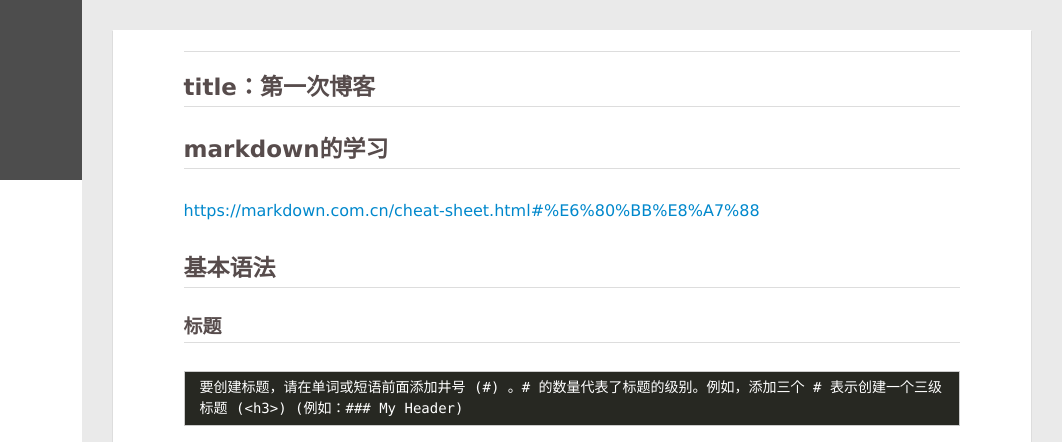
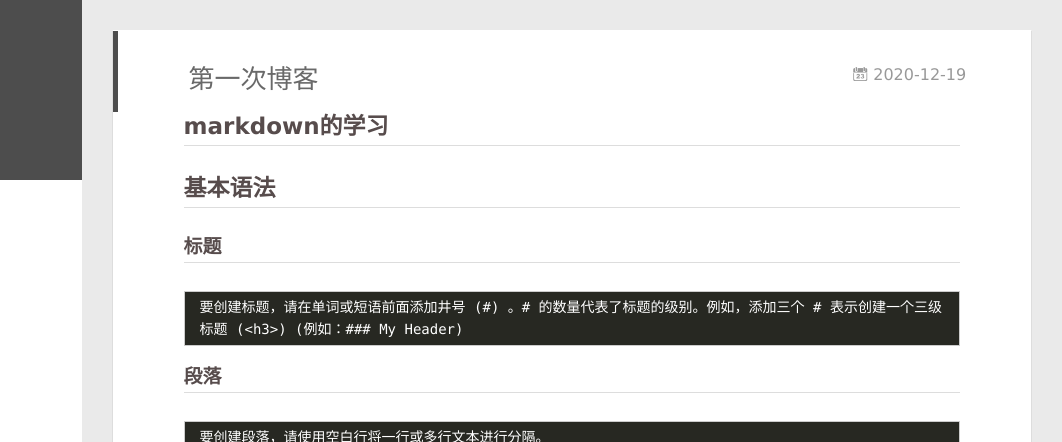
Before and after one commit to hanboyd/hanboyd.github.io, a plain HTML site: page index.html in a window 1280 px wide. Shown: the top 442 px of the page, 218-1280 px from the left. Drawn offline with Linux system fonts and the light colour scheme; no server answers.

Commit message:
Site updated: 2020-12-19 19:25:05

```diff
--- a/index.html
+++ b/index.html
@@ -151,11 +151,24 @@
     <article id="post-第一次博客" class="article article-type-post  article-index" itemscope itemprop="blogPost">
   <div class="article-inner">
 
+      <header class="article-header">
+
+
+    <h1 itemprop="name">
+      <a class="article-title" href="/2020/12/19/%E7%AC%AC%E4%B8%80%E6%AC%A1%E5%8D%9A%E5%AE%A2/">第一次博客</a>
+    </h1>
+
+
+
+        <a href="/2020/12/19/%E7%AC%AC%E4%B8%80%E6%AC%A1%E5%8D%9A%E5%AE%A2/" class="archive-article-date">
+  	<time datetime="2020-12-19T10:32:55.502Z" itemprop="datePublished"><i class="icon-calendar icon"></i>2020-12-19</time>
+</a>
+
+      </header>
+
     <div class="article-entry" itemprop="articleBody">
 
-        <hr>
-<h2 id="title：第一次博客"><a href="#title：第一次博客" class="headerlink" title="title：第一次博客"></a>title：第一次博客</h2><h2 id="markdown的学习"><a href="#markdown的学习" class="headerlink" title="markdown的学习"></a><strong>markdown的学习</strong></h2><p><a target="_blank" rel="noopener" href="https://markdown.com.cn/cheat-sheet.html#%E6%80%BB%E8%A7%88">https://markdown.com.cn/cheat-sheet.html#%E6%80%BB%E8%A7%88</a>   </p>
-<h2 id="基本语法"><a href="#基本语法" class="headerlink" title="基本语法"></a>基本语法</h2><h3 id="标题"><a href="#标题" class="headerlink" title="标题"></a>标题</h3><pre><code>要创建标题，请在单词或短语前面添加井号 (#) 。# 的数量代表了标题的级别。例如，添加三个 # 表示创建一个三级标题 (&lt;h3&gt;) (例如：### My Header)  </code></pre>
+        <h2 id="markdown的学习"><a href="#markdown的学习" class="headerlink" title="markdown的学习"></a><strong>markdown的学习</strong></h2><h2 id="基本语法"><a href="#基本语法" class="headerlink" title="基本语法"></a>基本语法</h2><h3 id="标题"><a href="#标题" class="headerlink" title="标题"></a>标题</h3><pre><code>要创建标题，请在单词或短语前面添加井号 (#) 。# 的数量代表了标题的级别。例如，添加三个 # 表示创建一个三级标题 (&lt;h3&gt;) (例如：### My Header)  </code></pre>
 <h3 id="段落"><a href="#段落" class="headerlink" title="段落"></a>段落</h3><pre><code>要创建段落，请使用空白行将一行或多行文本进行分隔。  </code></pre>
 <h3 id="换行"><a href="#换行" class="headerlink" title="换行"></a>换行</h3><pre><code>在一行的末尾添加两个或多个空格，然后按回车键,即可创建一个换行(&lt;br&gt;)。</code></pre>
 <h3 id="强调"><a href="#强调" class="headerlink" title="强调"></a>强调</h3><pre><code>1.加粗部分的两侧各添加两个星号（asterisks）。
@@ -200,6 +213,8 @@
 <h3 id="图片"><a href="#图片" class="headerlink" title="图片"></a>图片</h3><pre><code>插入图片Markdown语法代码：![图片alt](图片链接 &quot;图片title&quot;)。</code></pre>
 <h3 id="转义字符"><a href="#转义字符" class="headerlink" title="转义字符"></a>转义字符</h3><pre><code>要显示原本用于格式化 Markdown 文档的字符，请在字符前面添加反斜杠字符 () 。</code></pre>
 <h3 id="内嵌HTML标签"><a href="#内嵌HTML标签" class="headerlink" title="内嵌HTML标签"></a>内嵌HTML标签</h3><pre><code>在 HTML 块级标签内不能使用 Markdown 语法</code></pre>
+<hr>
+<p><a target="_blank" rel="noopener" href="https://markdown.com.cn/cheat-sheet.html#%E6%80%BB%E8%A7%88">https://markdown.com.cn/cheat-sheet.html#%E6%80%BB%E8%A7%88</a>  </p>
 
 
 
```
Also changed, not shown: 2020/12/19/hello-world/index.html (+1 -1 lines), 2020/12/19/第一次博客/index.html (+23 -8 lines), archives/2020/12/index.html (+6 -0 lines), archives/2020/index.html (+6 -0 lines), archives/index.html (+6 -0 lines).
